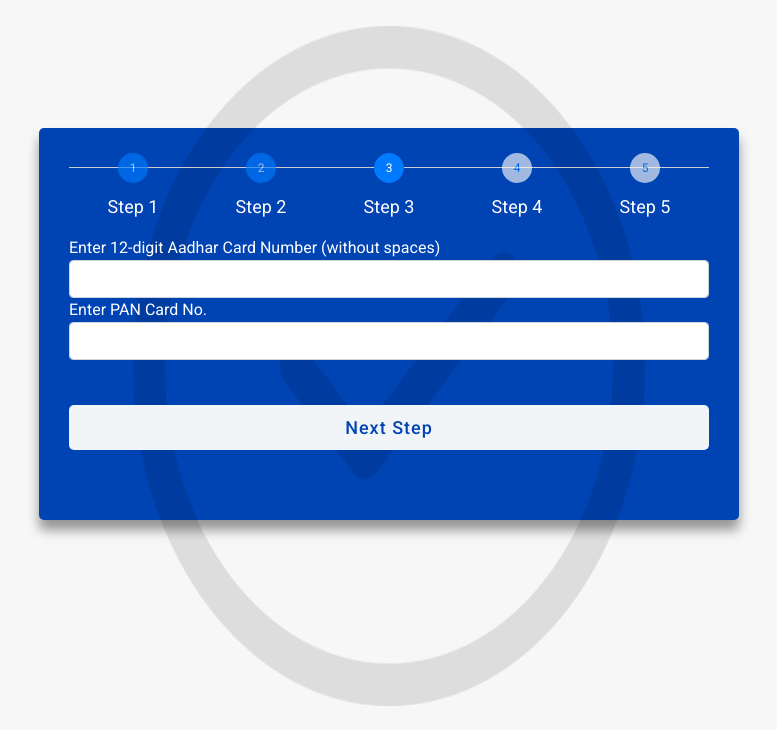
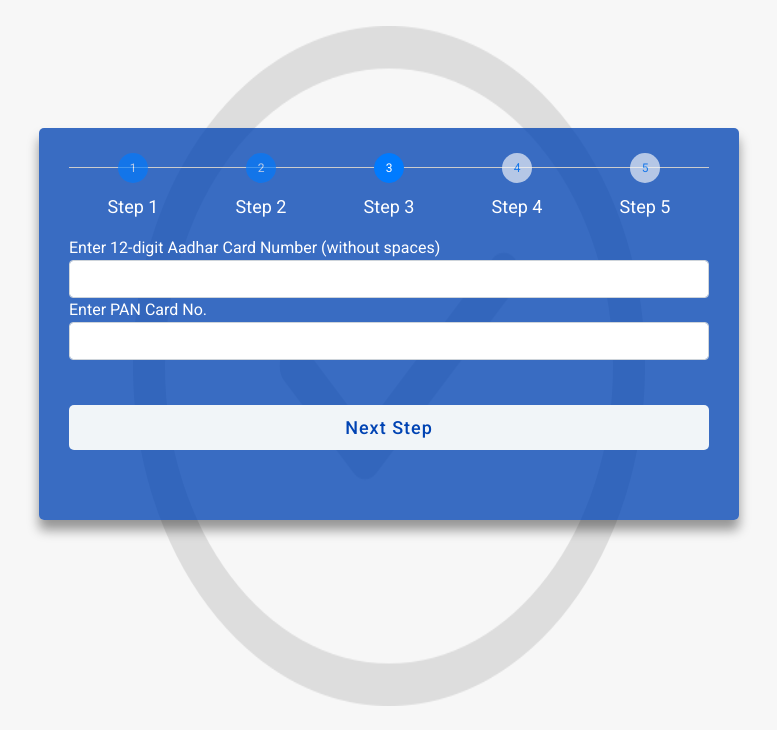
Before and after one commit to Chiraayupm/ekyc, a Django app: page /verifyids/ in a window 1280 px wide. Shown: the part 70-800 px from the top of the page, without its empty margins (251-1028 px from the left). Run offline with Django 3.2, Linux system fonts and the light colour scheme; some libraries are stand-ins or nearby versions.

Commit message:
change base, profile css

```diff
--- a/ekyc/static/css/base.css
+++ b/ekyc/static/css/base.css
@@ -6,6 +6,7 @@
 }
 
 #bgimg{
+    z-index: -1;
 	position:absolute;
 	display: block;
 	opacity: 0.1;
--- a/ekyc/static/css/profile.css
+++ b/ekyc/static/css/profile.css
@@ -13,7 +13,7 @@
     transition: 0.3s ease-in-out;
     max-width: 700px;
     width: 100%;
-    background: #0043B3;
+    background: #0043b3c4;
     padding: 25px 30px;
     border-radius: 5px;
     color: white;
--- a/ekyc/templates/profile.html
+++ b/ekyc/templates/profile.html
@@ -54,7 +54,7 @@
                     <h3>Your KYC is verified.</h3>
                 {% else %}
                     <h3>Your KYC is not verified.</h3>
-                    <a href="profile" class="button">Click here to get verified </a>
+                    <a href="{% url 'verifyphone' %}" class="button">Click here to get verified </a>
                 {% endif %}
             </div>
         </div>
```
